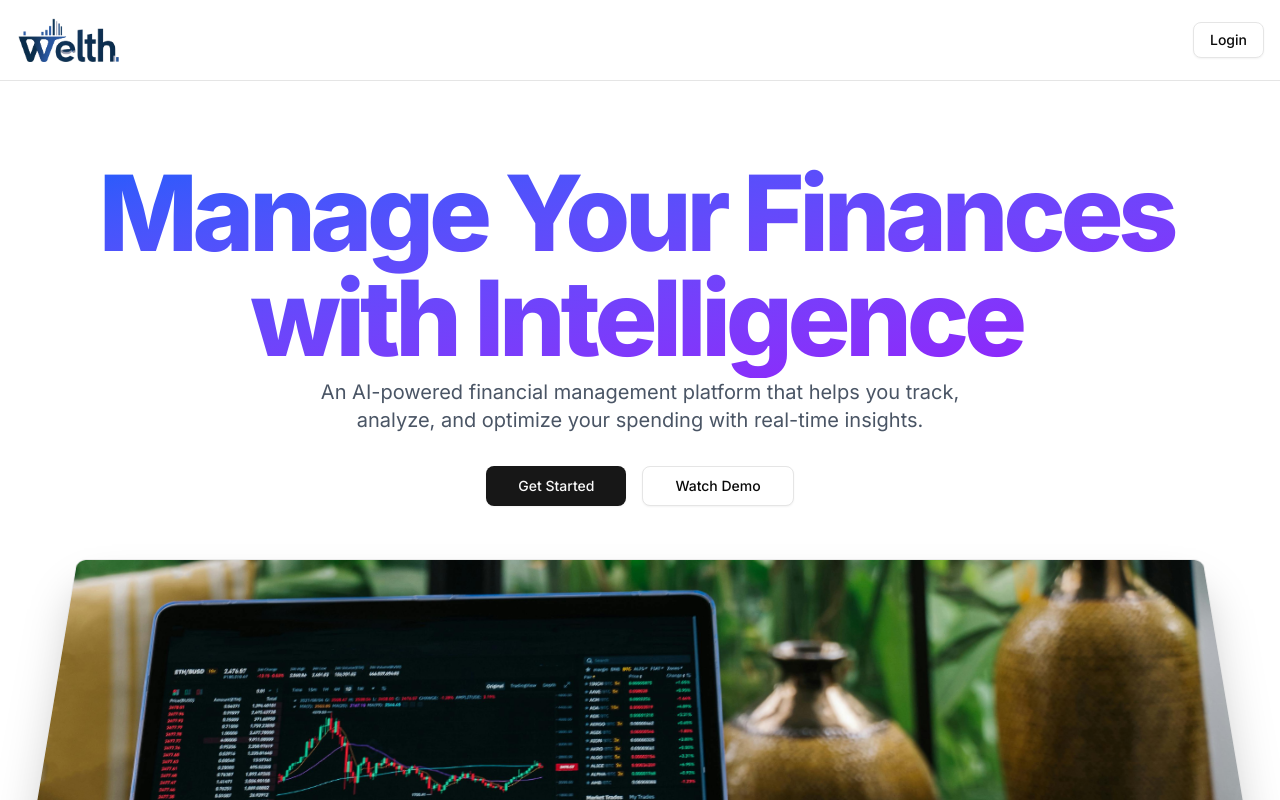
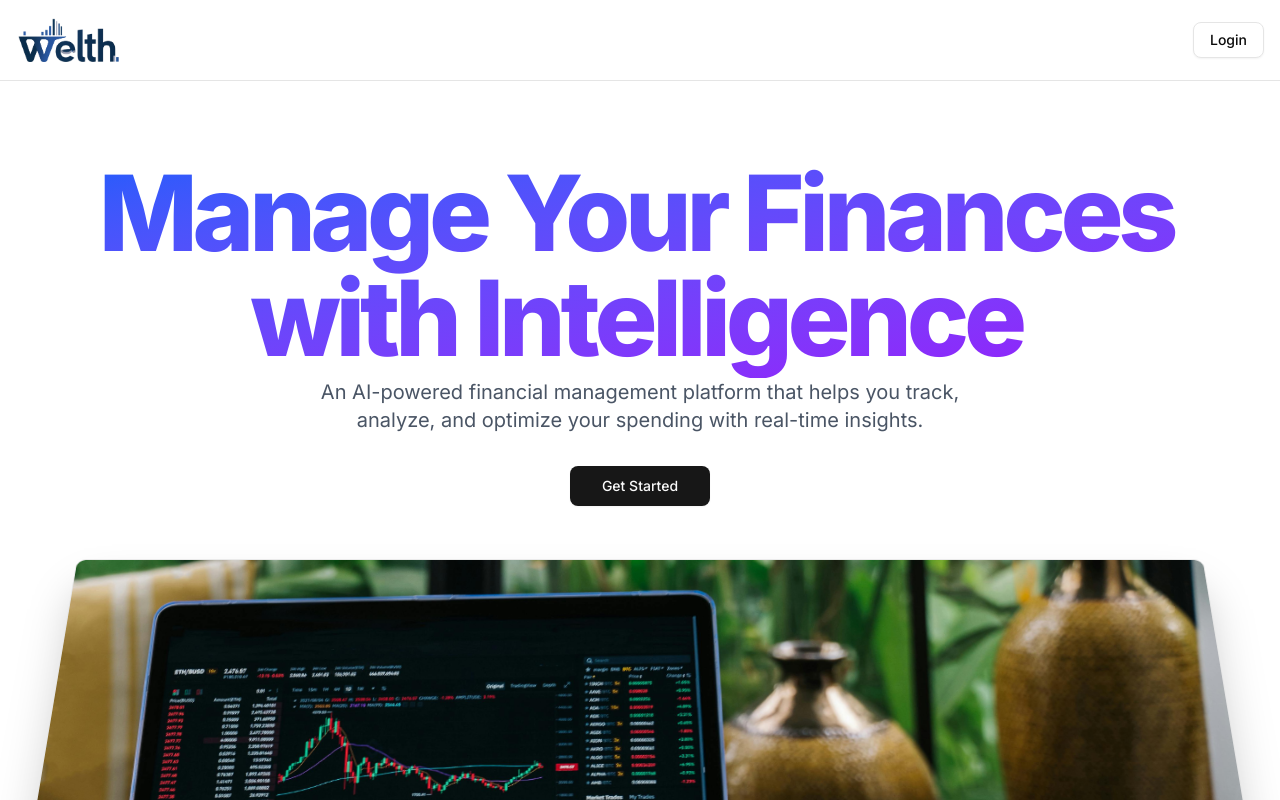
Before and after one commit to raushan2104/Welth, a Next.js app: page / in a window 1280 px wide. Shown: the top 800 px of the page. Built offline with nearby package versions, Linux system fonts and the light colour scheme; no server answers.

Commit message:
fix bugs

```diff
--- a/components/hero.jsx
+++ b/components/hero.jsx
@@ -44,11 +44,6 @@ const HeroSection= () => {
                     Get Started
                 </Button>
             </Link>
-            <Link href="https://youtu.be/egS6fnZAdzk?list=PLv1ngJdK0KvjvsnI_bkNxUJsWmtd_D_4a">
-                <Button size="lg" className='px-8' variant="outline">
-                    Watch Demo
-                </Button>
-            </Link>
         </div>
         <div className="hero-cont mt-5 md:mt-0">
             <div className="hero-image-wrapper" ref={imageRef}>
```
